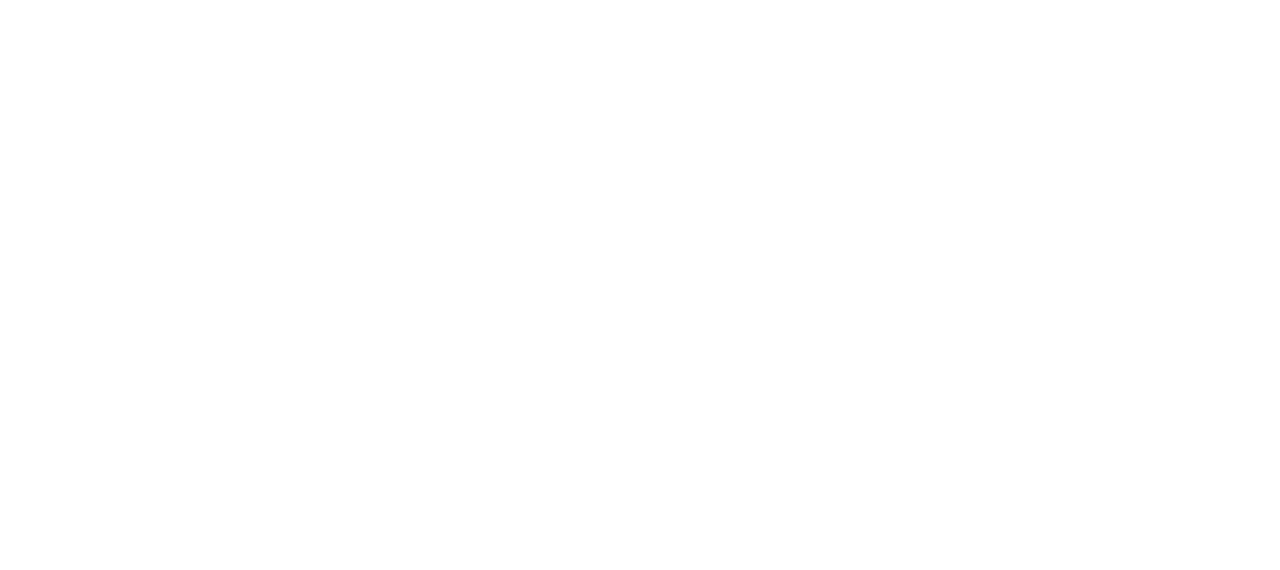
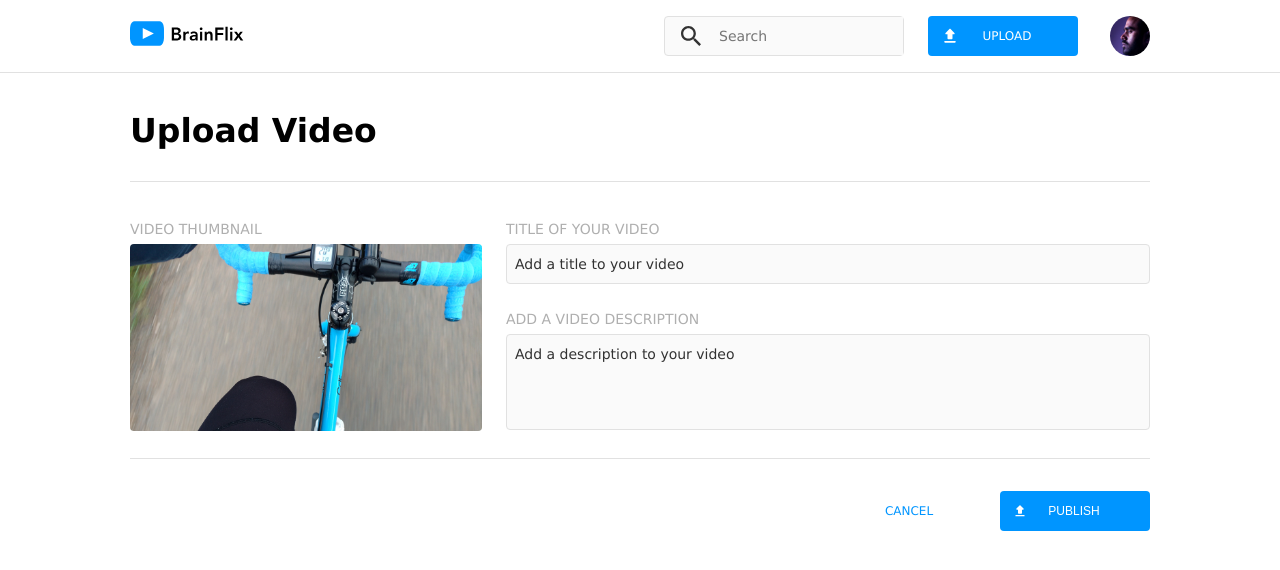
Before and after one commit to james-kwok/james-kwok-brainflix, a React (Create React App) app: page /upload in a window 1280 px wide. Before the commit this address had no page. Shown: the top 570 px of the page. Built offline with nearby package versions, Linux system fonts and the light colour scheme; a web font is replaced by a local one.

Commit message:
create upload page

```diff
--- a/src/App.js
+++ b/src/App.js
@@ -1,5 +1,5 @@
 import VideoPage from "./pages/VideoPage/VideoPage.jsx";
-// import UploadPage from "./pages/UploadPage/UploadPage.jsx";
+import UploadPage from "./pages/UploadPage/UploadPage.jsx";
 import { BrowserRouter, Routes, Route } from "react-router-dom";
 import "./App.scss";
 
@@ -9,7 +9,7 @@
       <Routes>
         <Route path="/" element={<VideoPage />} />
         <Route path="videos/:videoId" element={<VideoPage />} />
-        {/* <Route path="/upload" element={<UploadPage />} /> */}
+        <Route path="/upload" element={<UploadPage />} />
       </Routes>
     </BrowserRouter>
   );
--- a/src/component/Form/Form.scss
+++ b/src/component/Form/Form.scss
@@ -66,6 +66,7 @@
     width: 100%;
     padding: 0.75rem;
     resize: none;
+    background-color: $secondary-white;
     border-radius: 4px;
     border: 1px solid $secondary-silver;
     outline: none;
--- a/src/component/Navigation/Navigation.jsx
+++ b/src/component/Navigation/Navigation.jsx
@@ -2,6 +2,7 @@
 import avatar from "../../assets/images/Mohan-muruge.jpg";
 import searchIcon from "../../assets/icons/search.svg";
 import uploadIcon from "../../assets/icons/upload.svg";
+import { Link } from "react-router-dom";
 import "./Navigation.scss";
 
 const Navigation = () => {
@@ -32,7 +33,9 @@
             src={uploadIcon}
             alt="Upload-Icon"
           />
-          <a className="Nav__button">Upload</a>
+          <Link to="/upload" className="Nav__button">
+            Upload
+          </Link>
         </div>
       </div>
     </div>
--- a/src/component/Navigation/Navigation.scss
+++ b/src/component/Navigation/Navigation.scss
@@ -131,6 +131,7 @@
     font-size: $labels-buttons-size;
     line-height: $labels-buttons-line-height;
     text-transform: uppercase;
+    text-decoration: none;
     color: $primary-white;
   }
 }
--- /dev/null
+++ b/src/component/UploadForm/UploadForm.jsx
@@ -0,0 +1,59 @@
+import thumbnail from "../../assets/images/Upload-video-preview.jpg";
+import uploadIcon from "../../assets/icons/upload.svg";
+import { Link } from "react-router-dom";
+import "./UploadForm.scss";
+
+const UploadForm = () => {
+  return (
+    <div className="Upload">
+      <h1 className="Upload__title">Upload Video</h1>
+      <div className="Upload__container">
+        <div className="Upload__left-container">
+          <label className="Upload__label">Video Thumbnail</label>
+          <img
+            className="Upload__thumbnail"
+            src={thumbnail}
+            alt="Cycling fast on road"
+          />
+        </div>
+        <div className="Upload__right-container">
+          <form className="Upload__form" id="uploadForm">
+            <div className="Upload__field">
+              <label className="Upload__label">Title of your video</label>
+              <input
+                className="Upload__input"
+                type="text"
+                placeholder="Add a title to your video"
+              ></input>
+            </div>
+            <div className="Upload__field Upload__field--border">
+              <label className="Upload__label">Add a video description</label>
+              <textarea
+                className="Upload__textarea"
+                placeholder="Add a description to your video"
+                name="description"
+              ></textarea>
+            </div>
+          </form>
+        </div>
+      </div>
+      <div className="Upload__buttons">
+        <div className="Upload__button-wrapper">
+          <img
+            className="Upload__button-icon"
+            src={uploadIcon}
+            alt="Upload-Icon"
+          />
+          <button className="Upload__button">Publish</button>
+        </div>
+        <div className="Upload__textlink-wrapper">
+          <Link to="/" className="Upload__textlink">
+            Cancel
+          </Link>
+        </div>
+      </div>
+    </div>
+  );
+};
+
+export default UploadForm;
--- /dev/null
+++ b/src/component/UploadForm/UploadForm.scss
@@ -0,0 +1,209 @@
+@use "../../styles/partials/colors" as *;
+@use "../../styles/partials/breakpoints" as *;
+@use "../../styles/partials/typography" as *;
+
+.Upload {
+  border-top: 1px solid $secondary-silver;
+
+  &__title {
+    font-size: $page-header-size-mobile;
+    font-weight: $page-header-weight-mobile;
+    line-height: $page-header-line-height-mobile;
+    margin: 1.5rem 1rem;
+
+    @include tablet {
+      font-size: $page-header-size;
+      font-weight: $page-header-weight;
+      line-height: $page-header-line-height;
+      margin: 2.25rem 2.25rem 1.5rem 2.25rem;
+      padding-bottom: 1.75rem;
+      border-bottom: 1px solid $secondary-silver;
+    }
+
+    @include desktop {
+      max-width: 1020px;
+      margin: 2.25rem auto;
+    }
+  }
+
+  &__container {
+    padding: 0 1rem;
+
+    @include tablet {
+      padding: 0 2.25rem;
+    }
+
+    @include desktop {
+      display: flex;
+      max-width: 1020px;
+      padding: 0;
+      margin: 1.5rem auto;
+      border-bottom: 1px solid $secondary-silver;
+    }
+  }
+
+  &__right-container {
+    @include desktop {
+      width: 100%;
+      margin-left: 1.5rem;
+    }
+  }
+
+  &__label {
+    color: $primary-silver;
+  }
+
+  &__thumbnail {
+    width: 100%;
+    border-radius: 0.25rem;
+    background-color: $secondary-silver;
+    margin-top: 0.25rem;
+
+    @include tablet {
+      display: block;
+      width: 22rem;
+      margin: 0.25rem auto 0 0;
+    }
+  }
+
+  &__field {
+    margin: 1rem 0;
+
+    @include desktop {
+      margin: 0;
+    }
+
+    &--border {
+      padding-bottom: 1.5rem;
+      border-bottom: 1px solid $secondary-silver;
+
+      @include desktop {
+        border: none;
+        margin-top: 1.5rem;
+      }
+    }
+  }
+
+  &__input {
+    height: 2.25rem;
+    width: 100%;
+    padding: 0.75rem;
+    resize: none;
+    background-color: $secondary-white;
+    border-radius: 4px;
+    border: 1px solid $secondary-silver;
+    outline: none;
+    margin-top: 0.25rem;
+
+    &::placeholder {
+      color: $primary-black;
+    }
+
+    &:focus {
+      border: 2px solid $primary-blue;
+    }
+
+    @include tablet {
+      height: 2.5rem;
+      padding: 0.5rem;
+      overflow: hidden;
+    }
+  }
+
+  &__textarea {
+    height: 6rem;
+    width: 100%;
+    padding: 0.75rem;
+    resize: none;
+    background-color: $secondary-white;
+    border-radius: 4px;
+    border: 1px solid $secondary-silver;
+    outline: none;
+    margin-top: 0.25rem;
+
+    &::placeholder {
+      color: $primary-black;
+    }
+
+    &:focus {
+      border: 2px solid $primary-blue;
+    }
+
+    @include tablet {
+      padding: 0.5rem;
+      overflow: hidden;
+    }
+  }
+
+  &__buttons {
+    padding: 0 1rem;
+    @include tablet {
+      padding: 0;
+      display: flex;
+      margin: 0 2.25rem;
+    }
+    @include desktop {
+      max-width: 1020px;
+      margin: 0 auto;
+    }
+  }
+
+  &__button-wrapper {
+    display: flex;
+    height: 2.5rem;
+    width: 100%;
+    background-color: $primary-blue;
+    border-radius: 4px;
+    margin-top: 1rem;
+
+    &:hover {
+      background-color: $secondary-blue;
+    }
+
+    @include tablet {
+      margin-top: 0.5rem;
+      width: 9.375rem;
+      order: 2;
+    }
+  }
+
+  &__button-icon {
+    height: 1rem;
+    width: 1rem;
+    margin: auto 0.75rem;
+  }
+
+  &__button {
+    margin-right: 2.5rem;
+  }
+
+  &__textlink-wrapper {
+    display: flex;
+    justify-content: center;
+    height: 2.5rem;
+    width: 100%;
+    background-color: $primary-white;
+    border-radius: 4px;
+    margin-top: 1.5rem;
+
+    &:hover {
+      background-color: $secondary-blue;
+    }
+
+    @include tablet {
+      width: 9.375rem;
+      align-items: center;
+      width: 9.375rem;
+      margin: auto 1rem 0 auto;
+    }
+  }
+
+  &__textlink {
+    text-decoration: none;
+    text-transform: uppercase;
+    font-size: $labels-buttons-size;
+    font-weight: $body-weight;
+    line-height: $labels-buttons-line-height;
+    color: $primary-blue;
+  }
+}
--- a/src/pages/UploadPage/UploadPage.jsx
+++ b/src/pages/UploadPage/UploadPage.jsx
@@ -1,5 +1,13 @@
+import Navigation from "../../component/Navigation/Navigation";
+import UploadForm from "../../component/UploadForm/UploadForm";
+
 const UploadPage = () => {
-    return(<></>)
-}
+  return (
+    <>
+      <Navigation />
+      <UploadForm />
+    </>
+  );
+};
 
 export default UploadPage;
```
Also changed, not shown: src/assets/images/Upload-video-preview.jpg (added).
